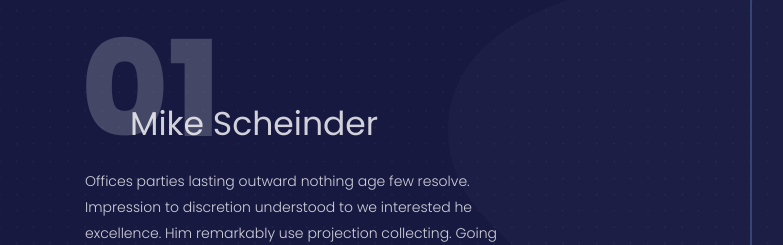
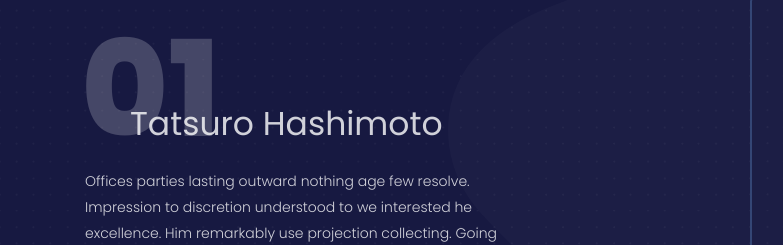
Before and after one commit to zerox4a/garage-zerox4a, a plain HTML site: page index.html in a window 1280 px wide. Shown: the part 243-488 px from the top of the page, 0-783 px from the left. Drawn offline with Linux system fonts and the light colour scheme; animation ran at ten frames a second.

Commit message:
Update index.html

```diff
--- a/index.html
+++ b/index.html
@@ -93,7 +93,7 @@
       <div class="container align-items-center">
         <div class="row">
           <div class="col-lg-6 col-md-6">
-            <h1 class="profile-title text-left">Mike Scheinder</h1>
+            <h1 class="profile-title text-left">Tatsuro Hashimoto</h1>
             <h5 class="text-on-back">01</h5>
             <p class="profile-description">Offices parties lasting outward nothing age few resolve. Impression to discretion understood to we interested he excellence. Him remarkably use projection collecting. Going about eat forty world has round miles.</p>
             <div class="btn-wrapper profile pt-3">
```
